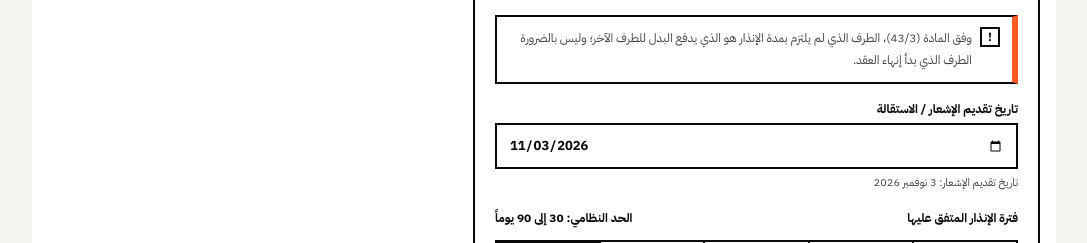
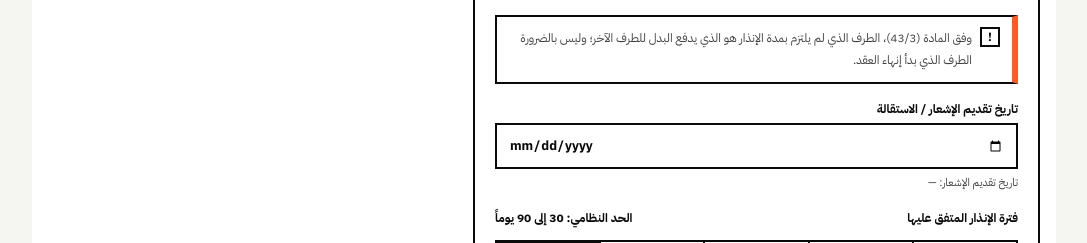
Before and after one commit to MAHMADzubair/arabic-tools, a Next.js app: page /ar/ae/notice-period-calculator in a window 1280 px wide. Shown: the part 1380-1623 px from the top of the page, without its empty margins (96-1183 px from the left). Built offline with nearby package versions, Linux system fonts and the light colour scheme; no server answers.

Commit message:
fix: require the actual notice date instead of assuming today

```diff
--- a/components/UaeNoticePeriodCalculator.jsx
+++ b/components/UaeNoticePeriodCalculator.jsx
@@ -23,17 +23,6 @@ function fmt(n) {
     minimumFractionDigits: 2,
     maximumFractionDigits: 2,
   });
-}
-
-function getUaeDateString(date = new Date()) {
-  const parts = new Intl.DateTimeFormat("en-CA", {
-    timeZone: "Asia/Dubai",
-    year: "numeric",
-    month: "2-digit",
-    day: "2-digit",
-  }).formatToParts(date);
-  const part = (type) => parts.find((item) => item.type === type)?.value ?? "";
-  return `${part("year")}-${part("month")}-${part("day")}`;
 }
 
 function formatDateAr(dateStr) {
@@ -126,7 +115,7 @@ export default function UaeNoticePeriodCalculator() {
   // Core inputs
   const [terminationInitiator, setTerminationInitiator] = useState("unsure");
   const [nonCompliantParty, setNonCompliantParty] = useState("unsure");
-  const [noticeStartDate, setNoticeStartDate] = useState(() => getUaeDateString());
+  const [noticeStartDate, setNoticeStartDate] = useState("");
   const [contractNoticePreset, setContractNoticePreset] = useState("custom");
   const [customNoticeDays, setCustomNoticeDays] = useState("");
   const [servedInputMode, setServedInputMode] = useState("days");
@@ -330,8 +319,7 @@ export default function UaeNoticePeriodCalculator() {
     setIsProbation("unsure");
     setTerminationInitiator("unsure");
     setNonCompliantParty("unsure");
-    const today = getUaeDateString();
-    setNoticeStartDate(today);
+    setNoticeStartDate("");
     setContractNoticePreset("custom");
     setCustomNoticeDays("");
     setServedInputMode("days");
```
